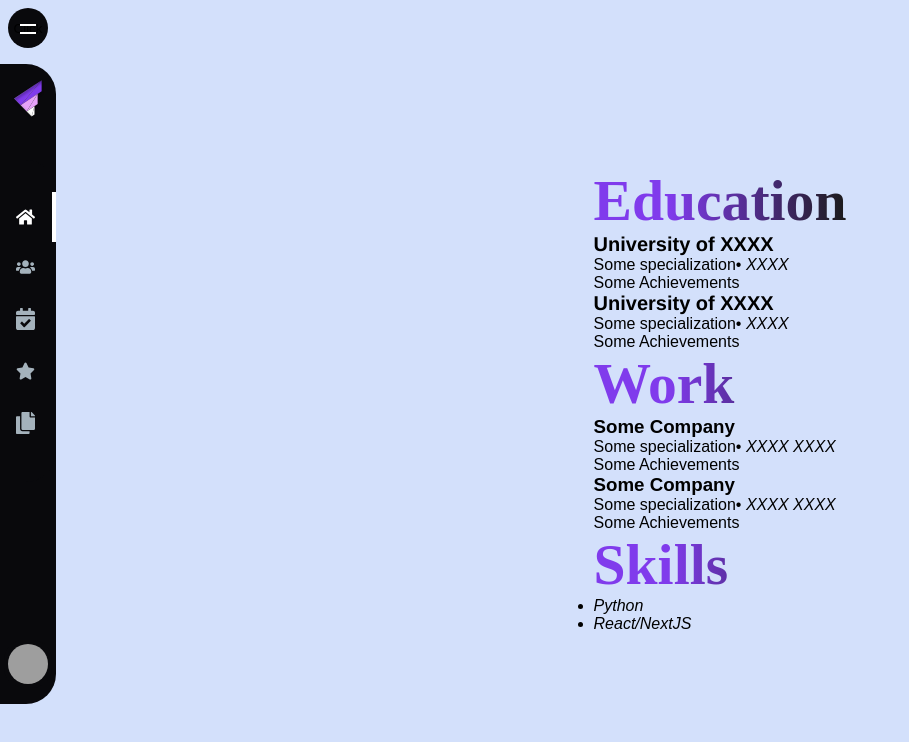
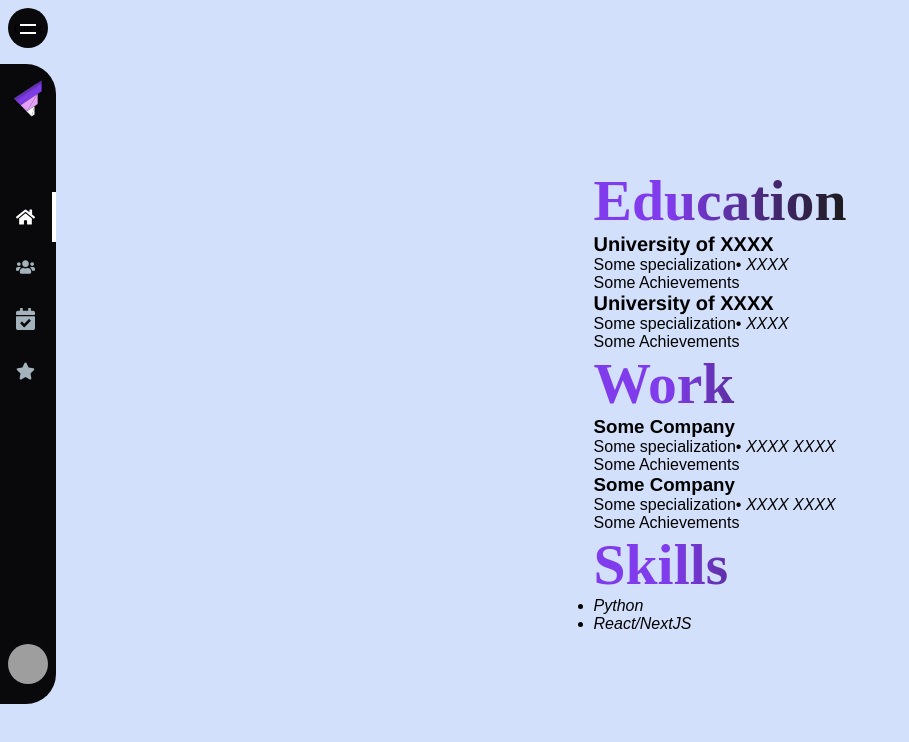
Before and after one commit to fukasawat78/simple-react-portfolio-site, a React (Create React App) app: page / in a window 1280 px wide. Shown: the top 742 px of the page, without its empty margins (0-909 px from the left). Built offline with nearby package versions, Linux system fonts and the light colour scheme; grey boxes are pictures that could not be loaded.

Commit message:
modified

```diff
--- a/package.json
+++ b/package.json
@@ -2,7 +2,7 @@
   "name": "react-example",
   "version": "0.1.0",
   "private": true,
-  "homepage": "https://fukasawat78.github.io/simple-homepage-example",
+  "homepage": "https://fukasawat78.github.io/simple-portfolio-site",
   "dependencies": {
     "@testing-library/jest-dom": "^5.16.5",
     "@testing-library/react": "^13.3.0",
--- a/src/App.js
+++ b/src/App.js
@@ -41,7 +41,6 @@ function App() {
             <Route path="/portfolio" component={Portfolio} />
             <Route path="/about" component={About} />
             <Route path="/contact" component={ContactUs} />
-            <Route path="/documents" component={Documents} />
           </Switch>
         </AnimatePresence>
       </Pages>
--- a/src/Pages/Documents.js
+++ /dev/null
@@ -1,9 +0,0 @@
-import MotionHoc from "./MotionHoc";
-
-const DocumentsComponent = () => {
-  return <h1>Documents</h1>;
-};
-
-const Documents = MotionHoc(DocumentsComponent);
-
-export default Documents;
--- a/src/components/sidebar/index.js
+++ b/src/components/sidebar/index.js
@@ -6,7 +6,6 @@ import Home from "../../assets/home-solid.svg";
 import Portfolio from "../../assets/social.svg";
 import About from "../../assets/sceduled.svg";
 import ContactUs from "../../assets/starred.svg";
-import Documents from "../../assets/draft.svg";
 import PowerOff from "../../assets/power-off-solid.svg";
 import styled from "styled-components";
 import { NavLink } from "react-router-dom";
@@ -240,14 +239,6 @@ const Sidebar = () => {
             <img src={ContactUs} alt="ContactUs" />
             <Text clicked={click}>ContactUs</Text>
           </Item>
-          <Item
-            onClick={() => setClick(false)}
-            activeClassName="active"
-            to="/documents"
-          >
-            <img src={Documents} alt="Documents" />
-            <Text clicked={click}>Documents</Text>
-          </Item>
         </SlickBar>
 
         <Profile clicked={profileClick}>
```
Also changed, not shown: src/pages/About.js (renamed from src/Pages/About.js), src/pages/ContactUs.js (renamed from src/Pages/ContactUs.js), src/pages/Documents.js (added), src/pages/Home.js (renamed from src/Pages/Home.js), src/pages/MotionHoc.js (renamed from src/Pages/MotionHoc.js), src/pages/Portfolio.js (renamed from src/Pages/Portfolio.js), 2 other files (tests, documents, lock files or other folders).
